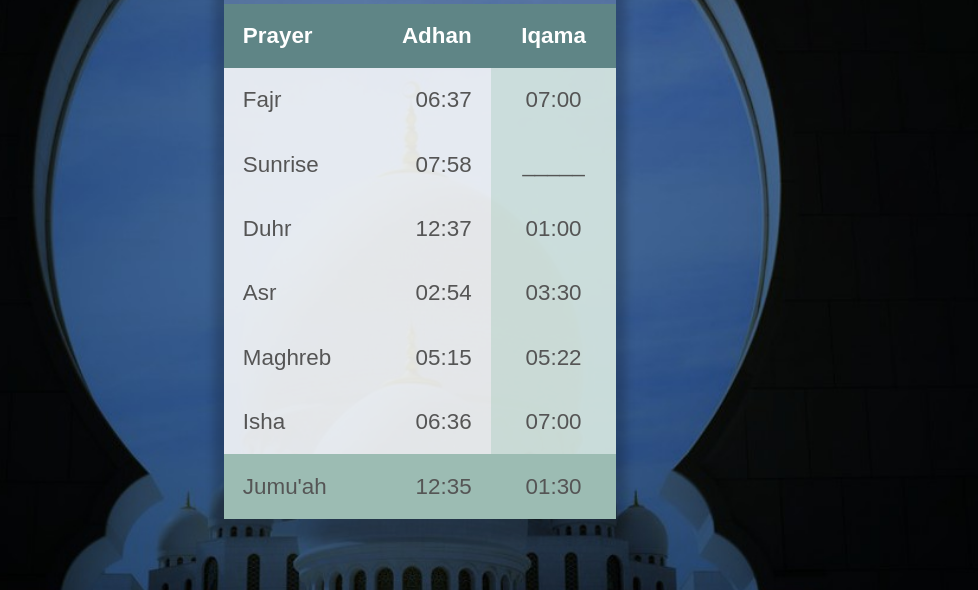
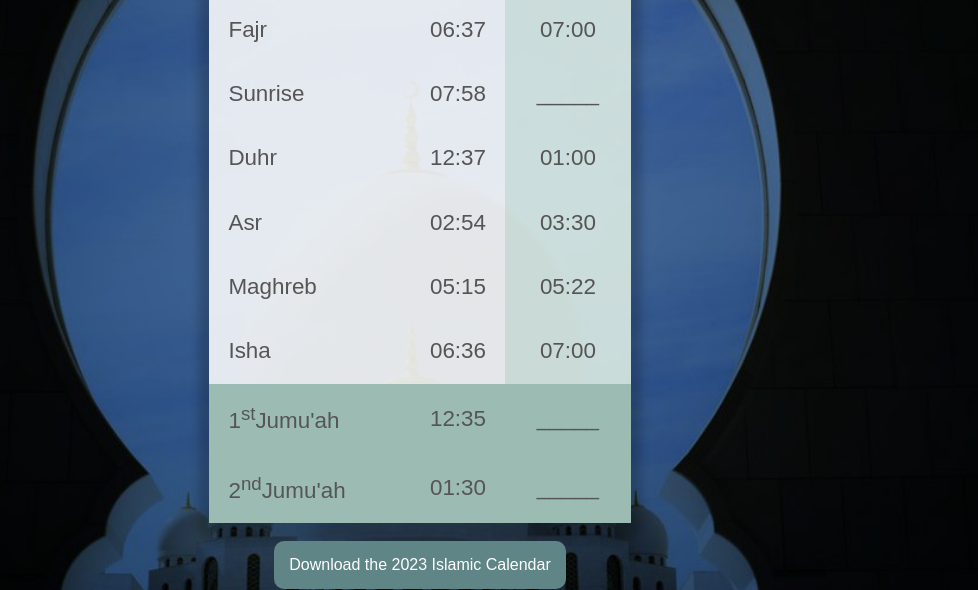
Before and after one commit to codingXllama/AlberrPrayerTimes, a website: page index.html in a window 1280 px wide. Shown: the part 210-800 px from the top of the page, without its empty margins (220-1198 px from the left). Drawn offline with Linux system fonts and the light colour scheme.

Commit message:
added download btn

```diff
--- a/app.js
+++ b/app.js
@@ -144,6 +144,34 @@ async function getPrayer2() {
 
       sunrise_timing.innerHTML = sunriseTime;
 
+      //Prayer Times
+      var fajrAdthan_Minutes = parseInt(fajrAdhan.slice(-2));
+      var fajrAdthan_hours = parseInt(fajrAdhan);
+      var fajrIqama_hours = parseInt(fajrIqama);
+      var fajrIqama_minutes = parseInt(fajrIqama.slice(-2));
+
+      var sunRise_hours = parseInt(sunriseTime);
+      var sunRise_minutes = parseInt(sunriseTime.slice(-2));
+      var duhrAdthanMinutes = parseInt(duhrAdhan.slice(-2));
+      var duhrAdthanHours = parseInt(duhrAdhan);
+      var duhrIqama_hours = parseInt(duhrIqama);
+      var duhrIqama_minutes = parseInt(duhrIqama.slice(-2));
+
+      var asrAdthanHours = parseInt(asrAdhan);
+      var asrAdthanMinutes = parseInt(asrAdhan.slice(-2));
+      var asrIqama_hours = parseInt(asrIqama);
+      var asrIqama_minutes = parseInt(asrIqama.slice(-2));
+
+      var maghribAdthanHours = parseInt(maghribAdhan);
+      var maghribAdthanMinutes = parseInt(maghribAdhan.slice(-2));
+      var maghribIqama_hours = parseInt(maghribIqama);
+      var maghribIqama_minutes = parseInt(maghribIqama.slice(-2));
+
+      var ishaAdthanHours = parseInt(ishaAdhan);
+      var ishaIqamaHours = parseInt(ishaIqama);
+      var ishaAdthanMinutes = parseInt(ishaAdhan.slice(-2));
+      var ishaIqamaMinutes = parseInt(ishaIqama.slice(-2));
+
       // Get the 12 time
 
       // ****************************************** TESTS *****************************************
@@ -155,14 +183,6 @@ async function getPrayer2() {
       // Assigning the wallpaper for the time
 
       if (currentTimeSignature.toLowerCase() === "am") {
-        var fajrAdthan_Minutes = parseInt(fajrAdhan.slice(-2));
-        var fajrAdthan_hours = parseInt(fajrAdhan);
-        var fajrIqama_hours = parseInt(fajrIqama);
-        var fajrIqama_minutes = parseInt(fajrIqama.slice(-2));
-
-        var sunRise_hours = parseInt(sunriseTime);
-        var sunRise_minutes = parseInt(sunriseTime.slice(-2));
-
         if (current12_hourTime >= sunRise_hours && current12_hourTime < 12) {
           document.body.style.background = "url('./Images/bgMain.jpg')";
           document.body.style.backgroundPosition = "center";
@@ -185,27 +205,13 @@ async function getPrayer2() {
         // getting all afternoon prayer times
         // console.log("in");
 
-        var duhrAdthanMinutes = parseInt(duhrAdhan.slice(-2));
-        var duhrAdthanHours = parseInt(duhrAdhan);
-        var duhrIqama_hours = parseInt(duhrIqama);
-        var duhrIqama_minutes = parseInt(duhrIqama.slice(-2));
-
-        var asrAdthanHours = parseInt(asrAdhan);
-        var asrAdthanMinutes = parseInt(asrAdhan.slice(-2));
-        var asrIqama_hours = parseInt(asrIqama);
-        var asrIqama_minutes = parseInt(asrIqama.slice(-2));
-
-        var maghribAdthanHours = parseInt(maghribAdhan);
-        var maghribAdthanMinutes = parseInt(maghribAdhan.slice(-2));
-        var maghribIqama_hours = parseInt(maghribIqama);
-        var maghribIqama_minutes = parseInt(maghribIqama.slice(-2));
-
-        var ishaAdthanHours = parseInt(ishaAdhan);
-        var ishaIqamaHours = parseInt(ishaIqama);
-        var ishaAdthanMinutes = parseInt(ishaAdhan.slice(-2));
-        var ishaIqamaMinutes = parseInt(ishaIqama.slice(-2));
         // maghribAdthanHours = 12;
         // current12_hourTime = 10;
+
+        console.log("current 12 hr time", current12_hourTime);
+        console.log("current duhrAdthan hrs", duhrAdthanHours);
+        // console.log("current current12_hourTime", current12_hourTime);
+        console.log("asrAdthanHours+1", asrAdthanHours + 1);
 
         if (current12_hourTime >= duhrAdthanHours && current12_hourTime < asrAdthanHours + 1) {
           document.body.style.background = "url('./Images/bgMain.jpg')";
@@ -215,20 +221,28 @@ async function getPrayer2() {
           document.body.style.backgroundRepeat = "no-repeat";
           currentTimeID.style.color = "#555";
           currentDate_ID.style.color = "#555";
-        } else if (current12_hourTime >= asrAdthanHours && current12_hourTime < maghribAdthanHours) {
+        } else if (current12_hourTime >= asrAdthanHours + 1 && current12_hourTime < maghribAdthanHours) {
           document.body.style.background = "url('./Images/bgAsr.jpg')";
           document.body.style.backgroundPosition = "center";
           document.body.style.backgroundSize = "cover";
           document.body.style.backgroundRepeat = "no-repeat";
           currentTimeID.style.color = "#555";
           currentDate_ID.style.color = "#555";
-        } else {
+        } else if (current12_hourTime >= maghribAdthanHours) {
           document.body.style.background = "url('./Images/bgNight.jpg')";
           document.body.style.backgroundPosition = "center";
           document.body.style.backgroundSize = "cover";
           document.body.style.backgroundRepeat = "no-repeat";
           currentTimeID.style.color = "#eee";
           currentDate_ID.style.color = "#eee";
+        } else {
+          document.body.style.background = "url('./Images/bgMain.jpg')";
+          // alert("hi");
+          document.body.style.backgroundPosition = "center";
+          document.body.style.backgroundSize = "cover";
+          document.body.style.backgroundRepeat = "no-repeat";
+          currentTimeID.style.color = "#555";
+          currentDate_ID.style.color = "#555";
         }
       }
 
--- a/deafultstyle.css
+++ b/deafultstyle.css
@@ -16,6 +16,8 @@ body {
   justify-content: center;
   border-collapse: collapse;
 }
+
+
 
 table {
   width: 20vw;
@@ -128,6 +130,26 @@ tbody {
     color:red;
 }
 
+
+.button {
+    position: bottom;
+    top:50%;
+    background-color:#5f8586;
+    color: #fff;
+    border:none;
+    border-radius:10px;
+    padding:15px;
+    min-height:30px;
+    font-size: 1rem;
+    min-width: 120px;
+  }
+
+   .button:focus {
+    outline-color: transparent;
+    outline-style:solid;
+    box-shadow: 0 0 0 4px #94c0ad52;
+;
+}
 /* @media screen and (min-width: 600px)
 {
     thead{
--- a/index.html
+++ b/index.html
@@ -14,9 +14,8 @@
     </head>
 
     <body>
-        <!-- <div class="nextPrayer"> -->
-        <!-- <div class="weather">
-            </div> -->
+        <div class="nextPrayer">
+
             <table>
                 <thead>
 
@@ -76,18 +75,28 @@
                     </tr>
 
                     <tr class="jummahSection">
-                    <td id="jummahLabel">Jumu'ah</td>
+                        <td id="jummahLabel" colspan=1>1<sup>st</sup>Jumu'ah</td>
                         <td id="first-prayer">12:35</td>
-                    <td>01:30 </td>
+                        <td>_____</td>
 
+                    </tr>
+                    <tr class="jummahSection">
+                        <td id="jummahLabel" colspan=1>2<sup>nd</sup>Jumu'ah</td>
+                        <td id="first-prayer">01:30</td>
+                        <td>_____</td>
                     </tr>
                 </tbody>
 
             </table>
+            <div class="nextPrayer">
+                <br>
+
+                <form action="https://drive.google.com/file/d/10wVwGJWOeIR5lN9fXYATAhwTGxfz9Rnf/view?usp=sharing"
+                    method="get" target="_blank">
+                    <button class="button" type="submit">Download the 2023 Islamic Calendar</button>
+                </form>
             </div>
-
-
-
+        </div>
         <script type="text/javascript" src="app.js"></script>
 
     </body>
```
Also changed, not shown: style.css (+7 -6 lines). Lines whose indentation alone changed are shown as unchanged.
